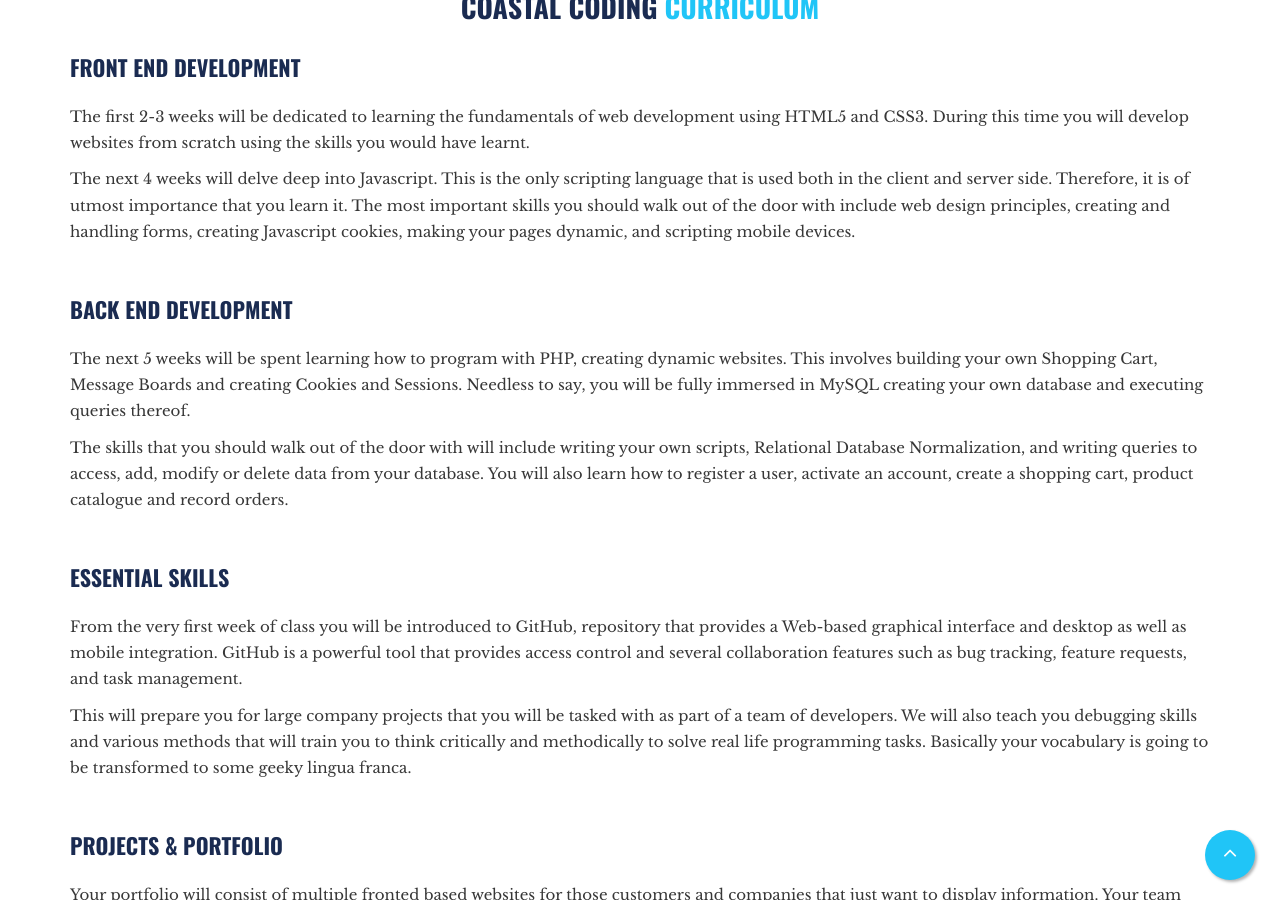
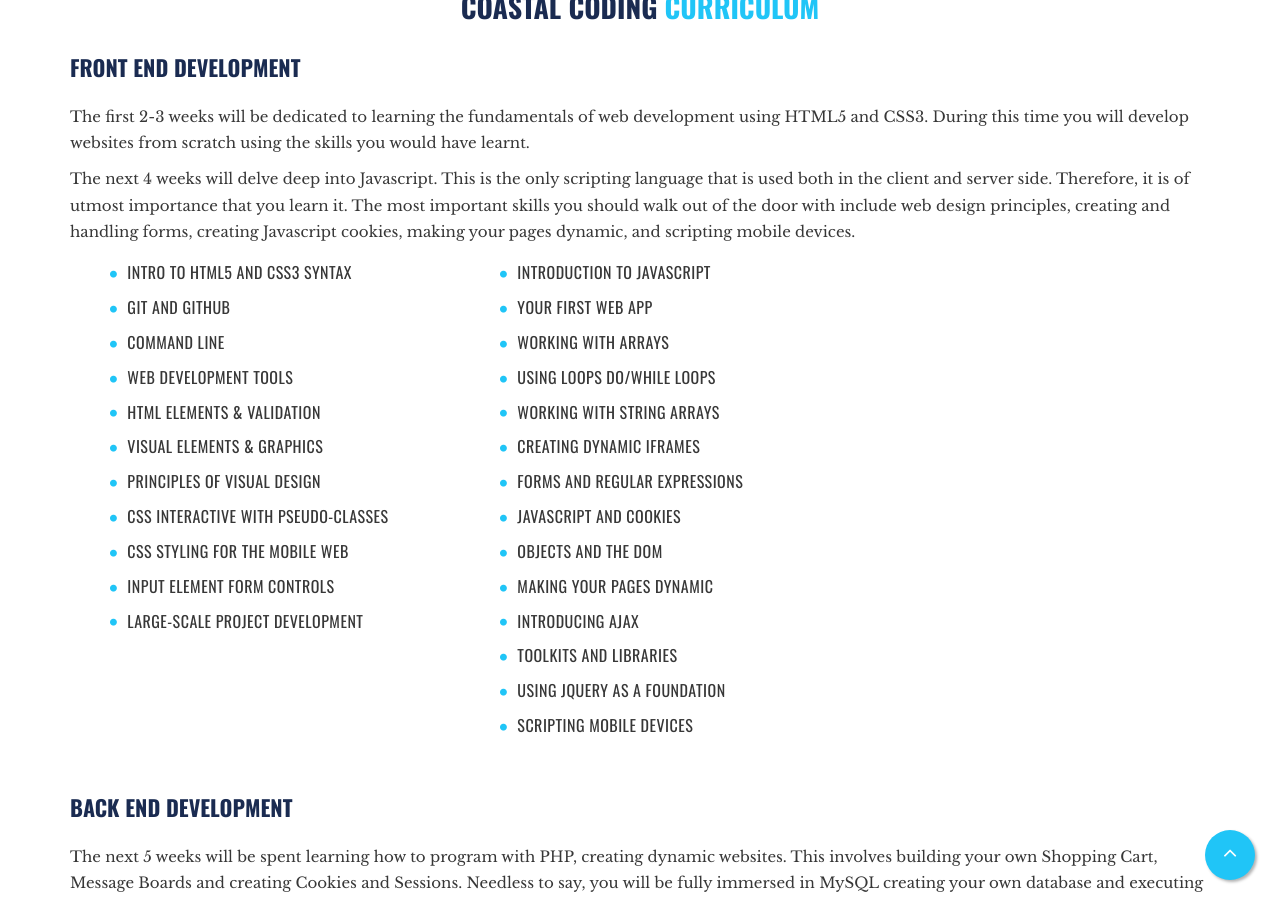
Before and after one commit to pfuzane1/Coastal-Coding, a Jekyll site: the page built from course-detail.html, in a window 1280 px wide and 900 px high, scrolled down 1276 px. Built offline with Jekyll 4.4.1, drawn with Linux system fonts in a browser that asks for light colours; a script that is not in the unit is left out.

Commit message:
course detail

```diff
--- a/course-detail.html
+++ b/course-detail.html
@@ -101,6 +101,41 @@ layout: default
                 <p>The first 2-3 weeks will be dedicated to learning the fundamentals of web development using HTML5 and CSS3. During this time you will develop websites from scratch using the skills you would have learnt.</p>
                 <p>The next 4 weeks will delve deep into Javascript. This is the only scripting language that is used both in the client and server side. Therefore, it is of utmost importance that you learn it. The most important skills you should walk out of the door with include web design principles, creating and handling forms, creating Javascript cookies, making your pages dynamic, and scripting mobile devices. </p>
             </div>
+            		<div class="col-sm-6 col-md-4">
+                		<ul class="list-styled">
+                    		<li>Intro to HTML5 and CSS3 Syntax</li>
+                    		<li>Git and Github</li>
+                    		<li>Command Line</li>
+                    		<li>Web Development Tools</li>
+                    		<li>HTML Elements & Validation</li>
+                    		<li>Visual Elements & Graphics</li>
+                    		<li>Principles of Visual Design</li>
+                    		<li>CSS Interactive with Pseudo-Classes</li>
+                    		<li>CSS Styling for the Mobile Web</li>
+                    		<li>Input Element Form Controls</li>
+                    		<li>Large-Scale Project Development</li>
+                		</ul>
+            		</div>
+
+            		<div class="col-sm-6 col-md-4">
+                		<ul class="list-styled">
+                    		<li>Introduction to JavaScript</li>
+                    		<li>Your First Web App</li>
+                    		<li>Working with Arrays</li>
+                    		<li>Using Loops Do/While Loops</li>
+                    		<li>Working with String Arrays</li>
+                    		<li>Creating Dynamic iframes</li>
+                    		<li>Forms and Regular Expressions</li>
+                    		<li>JavaScript and Cookies</li>
+                    		<li>Objects and the DOM</li>
+                    		<li>Making Your Pages Dynamic</li>
+                    		<li>Introducing Ajax</li>
+                    		<li>Toolkits and Libraries</li>
+                    		<li>Using jQuery as a Foundation</li>
+                    		<li>Scripting Mobile Devices</li>
+                		</ul>
+            		</div>
+
             <div class="col-sm-12 mt-40">
                 <h4 class="heading">Back End Development</h4>
                 <p>The next 5 weeks will be spent learning how to program with PHP, creating dynamic websites. This involves building your own Shopping Cart, Message Boards and creating Cookies and Sessions. Needless to say, you will be fully immersed in MySQL creating your own database and executing queries thereof.</p>
```
